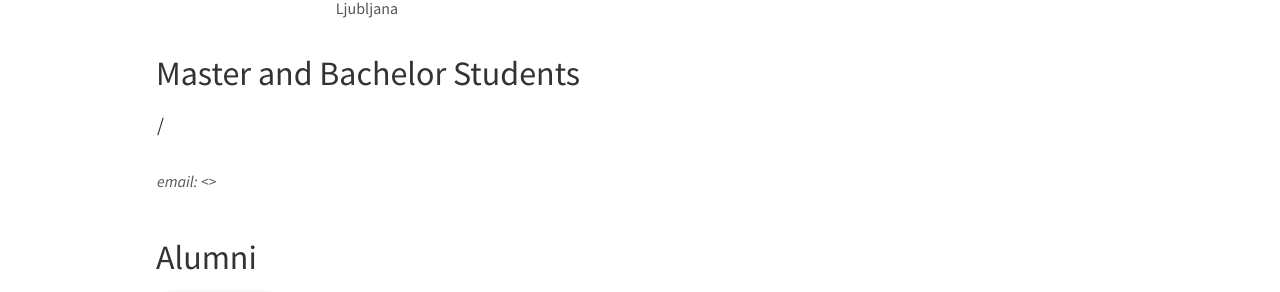
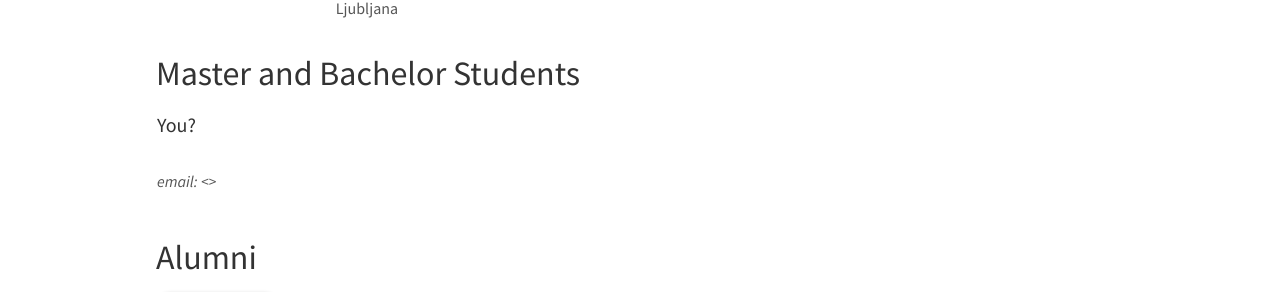
Before and after one commit to eccl-jsi/eccl-jsi.github.io, a Jekyll site: the page built from _pages/team.md, in a window 1280 px wide and 900 px high, scrolled down 709 px. Shown: the part 148-440 px from the top of the window. Built offline with Jekyll 4.4.1, drawn with Linux system fonts in a browser that asks for light colours; nearby versions of some CDN libraries.

Commit message:
Update students.yml

```diff
--- a/_data/students.yml
+++ b/_data/students.yml
@@ -8,9 +8,8 @@
 #  education3:
 #  education4:
 
-- name: /
+- name: You?
   photo: rock.jpg
   info:
-  email:
   number_educ: 0
   education1:
```
